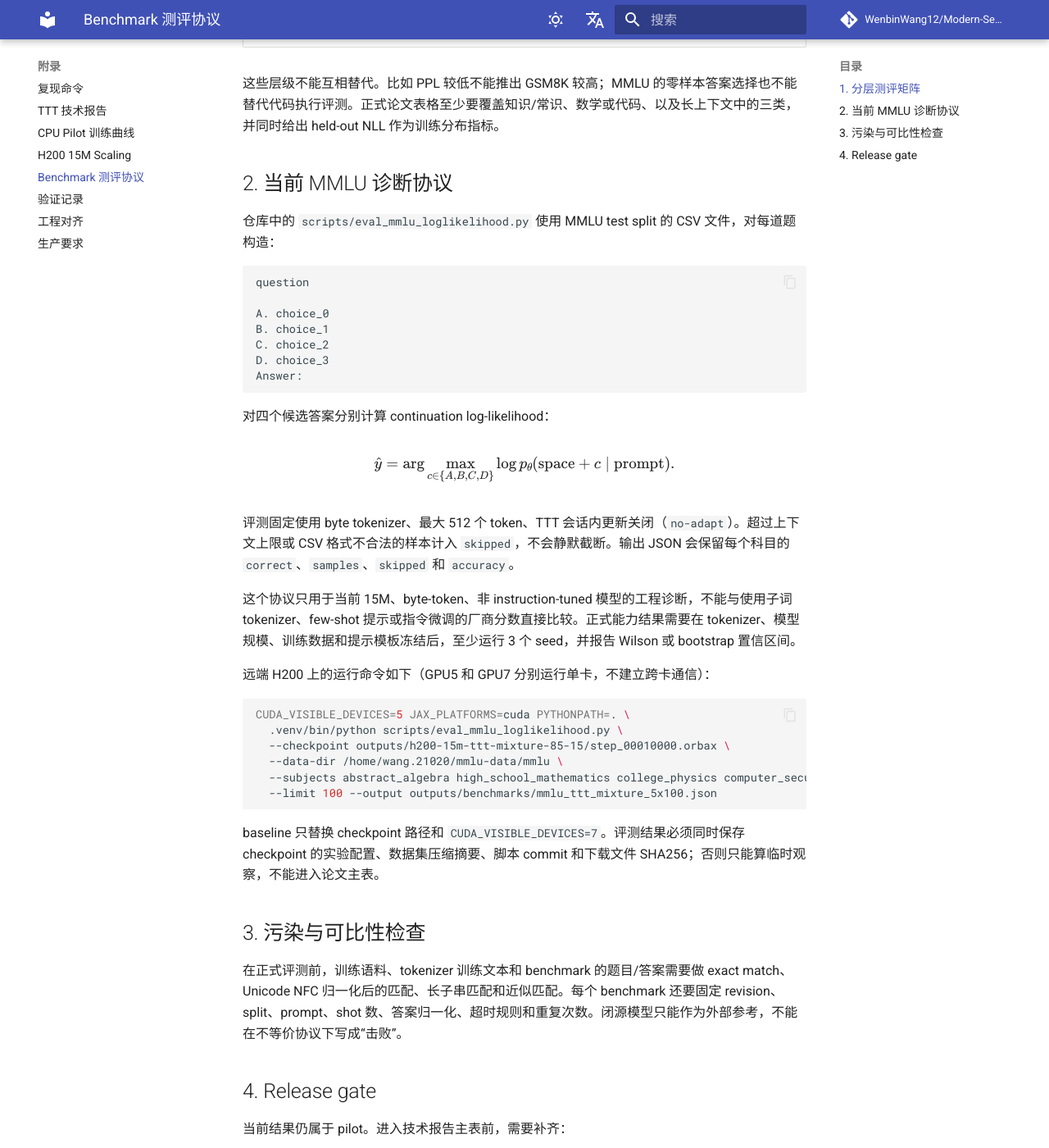
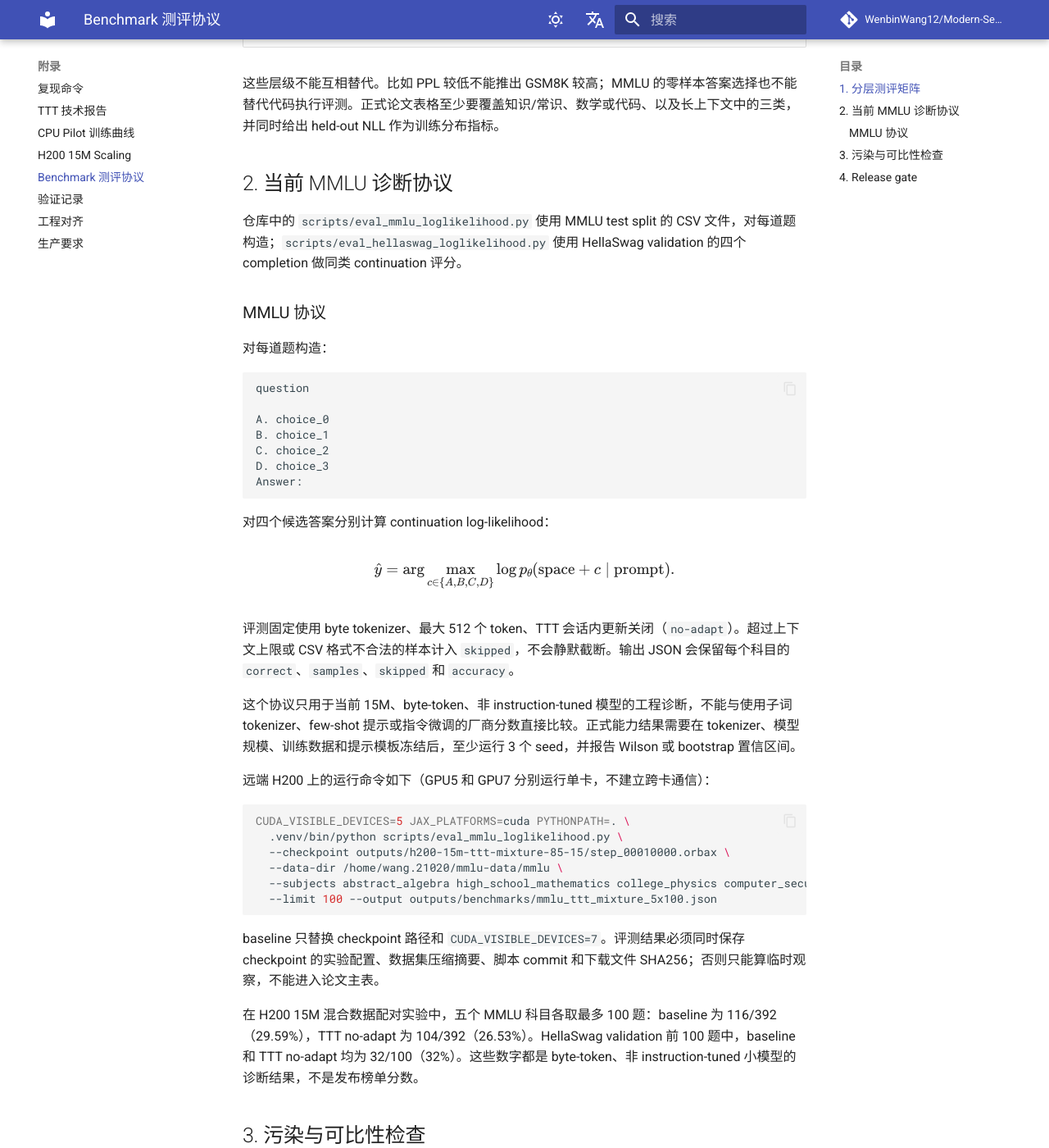
Before and after one commit to WenbinWang12/Modern-Sequence-Models-from-Scratch, an MkDocs documentation site: the page built from docs/reports/benchmark_protocol.md, in a window 1280 px wide and 1400 px high, scrolled down 866 px. Shown: the whole window at 82% size. Built offline with MkDocs 1.6.1 and Material for MkDocs 9.7.7, drawn with Linux system fonts in a browser that asks for light colours; comment, search, counter and statistics services are not loaded.

Commit message:
Report HellaSwag and MMLU pilot measurements

````diff
--- a/docs/reports/benchmark_protocol.md
+++ b/docs/reports/benchmark_protocol.md
@@ -18,7 +18,11 @@
 
 ## 2. 当前 MMLU 诊断协议
 
-仓库中的 `scripts/eval_mmlu_loglikelihood.py` 使用 MMLU test split 的 CSV 文件，对每道题构造：
+仓库中的 `scripts/eval_mmlu_loglikelihood.py` 使用 MMLU test split 的 CSV 文件，对每道题构造；`scripts/eval_hellaswag_loglikelihood.py` 使用 HellaSwag validation 的四个 completion 做同类 continuation 评分。
+
+### MMLU 协议
+
+对每道题构造：
 
 ```text
 question
@@ -54,6 +58,8 @@ CUDA_VISIBLE_DEVICES=5 JAX_PLATFORMS=cuda PYTHONPATH=. \
 
 baseline 只替换 checkpoint 路径和 `CUDA_VISIBLE_DEVICES=7`。评测结果必须同时保存 checkpoint 的实验配置、数据集压缩摘要、脚本 commit 和下载文件 SHA256；否则只能算临时观察，不能进入论文主表。
 
+在 H200 15M 混合数据配对实验中，五个 MMLU 科目各取最多 100 题：baseline 为 116/392（29.59%），TTT no-adapt 为 104/392（26.53%）。HellaSwag validation 前 100 题中，baseline 和 TTT no-adapt 均为 32/100（32%）。这些数字都是 byte-token、非 instruction-tuned 小模型的诊断结果，不是发布榜单分数。
+
 ## 3. 污染与可比性检查
 
 在正式评测前，训练语料、tokenizer 训练文本和 benchmark 的题目/答案需要做 exact match、Unicode NFC 归一化后的匹配、长子串匹配和近似匹配。每个 benchmark 还要固定 revision、split、prompt、shot 数、答案归一化、超时规则和重复次数。闭源模型只能作为外部参考，不能在不等价协议下写成“击败”。
````
